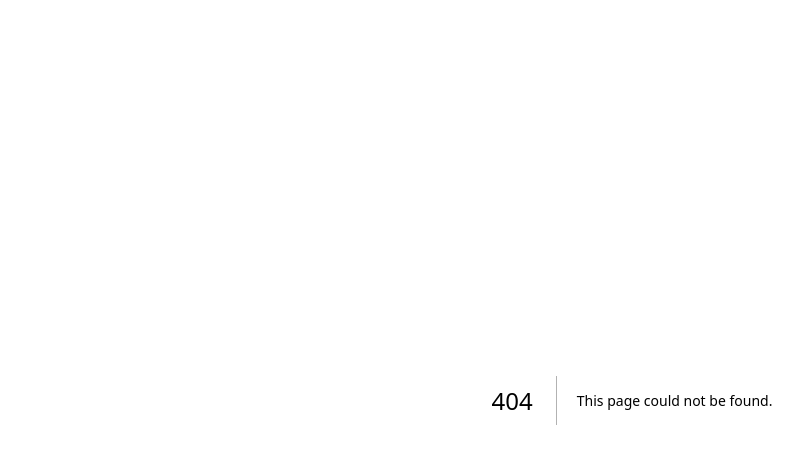
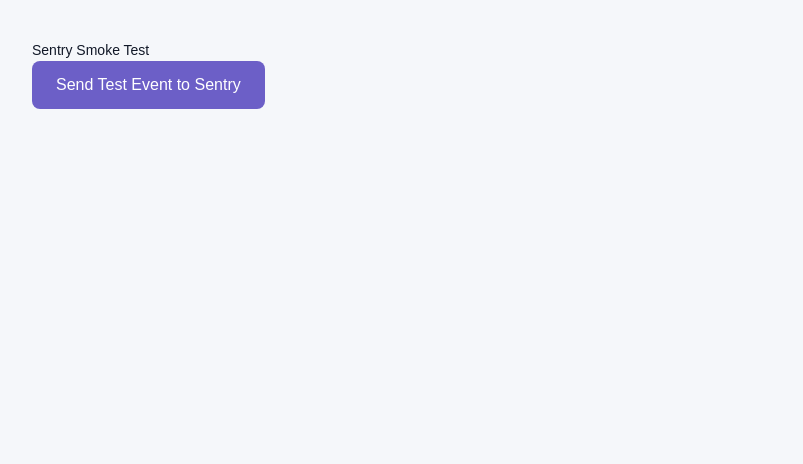
Before and after one commit to boul2g-code/autofleet-pro, a Next.js app: page /sentry-example-page in a window 1280 px wide. Before the commit this address had no page. Shown: the top 464 px of the page, without its empty margins (8-811 px from the left). Built offline with nearby package versions, Linux system fonts and the light colour scheme.

Commit message:
chore: add sentry smoke test page

```diff
--- /dev/null
+++ b/app/sentry-example-page/page.tsx
@@ -0,0 +1,20 @@
+"use client"
+import * as Sentry from "@sentry/nextjs"
+import { useState } from "react"
+
+export default function SentryTestPage() {
+  const [sent, setSent] = useState(false)
+  const handleTest = () => {
+    Sentry.captureMessage("AutoFleet Sentry smoke test - " + new Date().toISOString())
+    setSent(true)
+  }
+  return (
+    <div style={{padding:40,fontFamily:"sans-serif"}}>
+      <h1>Sentry Smoke Test</h1>
+      <button onClick={handleTest} style={{padding:"12px 24px",fontSize:16,cursor:"pointer",background:"#6c5fc7",color:"white",border:"none",borderRadius:8}}>
+        {sent ? "✅ Sent! Check Sentry dashboard" : "Send Test Event to Sentry"}
+      </button>
+      {sent && <p style={{marginTop:16,color:"green"}}>Event sent. Go to boul2g.sentry.io/issues</p>}
+    </div>
+  )
+}
```
